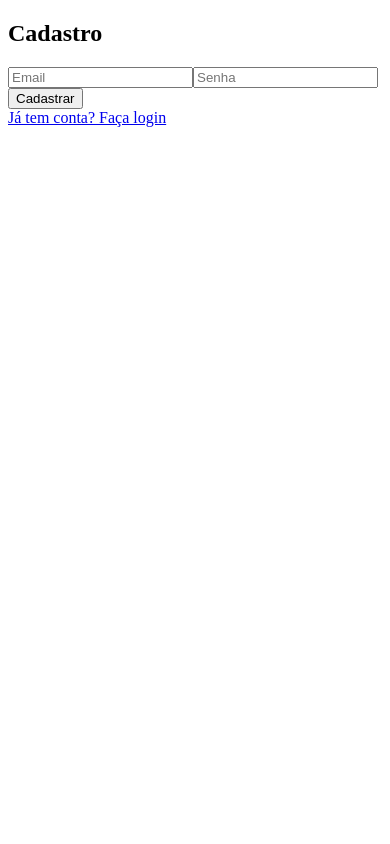
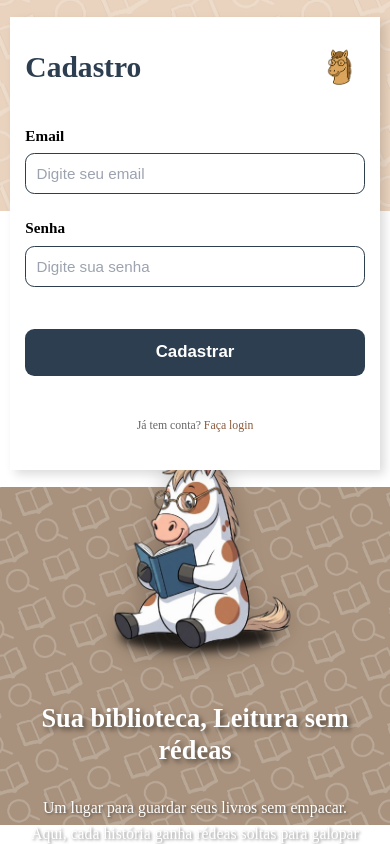
Before and after one commit to DanielRodri87/CRUD-Library, a Vue app in the folder client/: page /signup in a window 390 px wide. Built offline with nearby package versions, Linux system fonts and the light colour scheme.

Commit message:
feat: signup check

```diff
--- a/client/src/views/Signup.vue
+++ b/client/src/views/Signup.vue
@@ -1,14 +1,73 @@
 <template>
-  <div>
-    <h2>Cadastro</h2>
-    <form @submit.prevent="signup">
-      <input v-model="email" type="email" placeholder="Email" required />
-      <input v-model="password" type="password" placeholder="Senha" required />
-      <button type="submit">Cadastrar</button>
-    </form>
-    <p v-if="message">{{ message }}</p>
-    <router-link to="/">Já tem conta? Faça login</router-link>
+<div class="tudo">
+    <div class="login-container">
+    <!-- Barra superior esquerda -->
+    <div class="top-bar"></div>
+
+    <!-- Container principal -->
+    <div class="main-content">
+      <!-- Card de Cadastro -->
+      <div class="login-card">
+        <!-- Header com logo -->
+        <div class="login-header">
+          <h1 class="login-title">Cadastro</h1>
+          <img src="/src/assets/images/login/logo.png" alt="Logo" class="logo" />
+        </div>
+
+        <!-- Formulário -->
+        <form @submit.prevent="signup" class="login-form">
+          <div class="form-group">
+            <label for="email" class="form-label">Email</label>
+            <input
+              id="email"
+              v-model="email"
+              type="email"
+              placeholder="Digite seu email"
+              class="form-input"
+              required
+            />
+          </div>
+
+          <div class="form-group">
+            <label for="password" class="form-label">Senha</label>
+            <input
+              id="password"
+              v-model="password"
+              type="password"
+              placeholder="Digite sua senha"
+              class="form-input"
+              required
+            />
+          </div>
+
+          <button type="submit" class="login-button">Cadastrar</button>
+        </form>
+
+        <!-- Mensagem de erro/sucesso -->
+        <p v-if="message" class="message">{{ message }}</p>
+
+        <!-- Link para login -->
+        <p class="signup-link">
+          Já tem conta?
+          <router-link to="/" class="link">Faça login</router-link>
+        </p>
+      </div>
+
+      <!-- Seção lateral direita -->
+      <div class="sidebar">
+        <div class="sidebar-content">
+          <img src="/src/assets/images/login/quanan.png" alt="Mascote" class="mascot" />
+          <h2 class="sidebar-title">Sua biblioteca, Leitura sem rédeas</h2>
+          <p class="sidebar-subtitle">
+            Um lugar para guardar seus livros sem empacar.<br>
+            Aqui, cada história ganha rédeas soltas para galopar no estábulo do conhecimento.
+          </p>
+        </div>
+      </div>
+    </div>
   </div>
+</div>
+
 </template>
 
 <script setup>
@@ -33,3 +92,417 @@ const signup = async () => {
   }
 };
 </script>
+
+<style scoped>
+/* Remove qualquer scrollbar visível */
+::-webkit-scrollbar {
+  display: none;
+}
+
+.tudo {
+  margin: 0;
+  padding: 0;
+  position: fixed;
+  top: 0;
+  left: 0;
+  width: 100%;
+  height: 100vh;
+  z-index: 999999999999;
+  overflow: hidden;
+  background: white;
+}
+
+.login-container {
+  width: 100%;
+  height: 100vh;
+  position: relative;
+  background: white;
+  overflow: hidden;
+}
+
+.top-bar {
+  position: absolute;
+  top: 0;
+  left: 0;
+  width: 33%; /* Aproximadamente 440px em tela de 1366px */
+  height: 55vh; /* 550px em tela de 1000px */
+  background: url('/src/assets/images/login/barralateral.png') no-repeat;
+  background-size: cover;
+  z-index: 1;
+}
+
+.main-content {
+  display: flex;
+  width: 100%;
+  height: 100vh;
+  position: relative;
+  z-index: 2;
+}
+
+.login-card {
+  background: white;
+  padding: 6vh 4.5%; /* Padding aumentado */
+  box-shadow: 0.6vh 0.6vh 1.2vh rgba(0, 0, 0, 0.15);
+  width: 33%; /* Aproximadamente 440px */
+  min-height: 70vh; /* Aumentado de 55vh para 70vh */
+  position: absolute;
+  top: 10vh; /* Descido de 6.6vh para 10vh */
+  left: 7.2%; /* Aproximadamente 9.9rem */
+  z-index: 3;
+  box-sizing: border-box;
+  display: flex;
+  flex-direction: column;
+  justify-content: space-between;
+}
+
+.login-header {
+  display: flex;
+  align-items: center;
+  justify-content: space-between;
+  margin-bottom: 4vh; /* Aumentado de 2.2vh para 4vh */
+}
+
+.login-title {
+  font-size: 4.5vh; /* Aumentado de 3.3vh para 4.5vh */
+  font-weight: bold;
+  color: #2c3e50;
+  margin: 0;
+}
+
+.logo {
+  width: 12vh; /* Aumentado de 8.8vh para 12vh */
+  height: 12vh;
+  object-fit: contain;
+}
+
+.login-form {
+  margin-bottom: 3vh; /* Aumentado de 1.65vh para 3vh */
+  flex-grow: 1;
+  display: flex;
+  flex-direction: column;
+  justify-content: center;
+}
+
+.form-group {
+  margin-bottom: 3vh; /* Aumentado de 1.65vh para 3vh */
+}
+
+.form-label {
+  display: block;
+  margin-bottom: 1vh; /* Aumentado de 0.55vh para 1vh */
+  color: #000000; /* Mudado de #555 para preto escuro */
+  font-weight: 700; /* Mudado de 500 para 700 (negrito) */
+  font-size: 1.8vh; /* Aumentado de 1.045vh para 1.8vh */
+}
+
+.form-input {
+  width: 100%;
+  padding: 2.5vh 3%; /* Aumentado de 1.375vh para 2.5vh */
+  border: 0.2vh solid #2c3e50;
+  border-radius: 1.1vh;
+  font-size: 2vh; /* Aumentado de 1.21vh para 2vh */
+  transition: border-color 0.3s ease, box-shadow 0.3s ease;
+  box-sizing: border-box;
+}
+
+.form-input:focus {
+  outline: none;
+  border-color: #8B5A3C;
+  box-shadow: 0 0 0.66vh rgba(139, 90, 60, 0.4);
+}
+
+.form-input::placeholder {
+  color: #9ca3af;
+}
+
+.login-button {
+  width: 100%;
+  background: #2c3e50;
+  color: white;
+  border: none;
+  padding: 2.5vh 0; /* Aumentado de 1.375vh para 2.5vh */
+  border-radius: 1.1vh;
+  font-size: 2.2vh; /* Aumentado de 1.32vh para 2.2vh */
+  font-weight: 600;
+  cursor: pointer;
+  transition: background-color 0.3s ease, transform 0.2s ease;
+  margin-top: 2vh; /* Adicionado margem superior */
+}
+
+.login-button:hover {
+  background: #34495e;
+  transform: translateY(-0.22vh);
+}
+
+.message {
+  text-align: center;
+  margin: 2vh 0; /* Aumentado de 1.1vh para 2vh */
+  padding: 1vh; /* Aumentado de 0.55vh para 1vh */
+  border-radius: 0.44vh;
+  background: #f8f9fa;
+  color: #6c757d;
+  font-size: 1.6vh; /* Aumentado de 1vh para 1.6vh */
+}
+
+.signup-link {
+  text-align: center;
+  color: #666;
+  font-size: 1.6vh; /* Aumentado de 0.99vh para 1.6vh */
+  margin-top: 2vh; /* Adicionado margem superior */
+}
+
+.link {
+  color: #8B5A3C;
+  text-decoration: none;
+  font-weight: 500;
+}
+
+.link:hover {
+  text-decoration: underline;
+}
+
+.sidebar {
+  position: absolute;
+  right: 0;
+  top: 0;
+  width: 48.3%; /* Aproximadamente 660px em tela de 1366px */
+  height: 100vh;
+  background: url('/src/assets/images/login/fundolateral.png') no-repeat;
+  background-size: cover;
+  background-position: center;
+  border-radius: 0;
+  display: flex;
+  align-items: center;
+  justify-content: center;
+  padding: 6.864vh 4.68%; /* Aumentado 30%: 5.28vh * 1.3 = 6.864vh, 3.6% * 1.3 = 4.68% */
+  box-shadow: none;
+  margin: 0;
+  box-sizing: border-box;
+}
+
+.sidebar-content {
+  text-align: center;
+  color: white;
+  display: flex;
+  flex-direction: column;
+  align-items: center;
+  justify-content: center;
+  width: 100%;
+}
+
+.mascot {
+  width: 51.48vh; /* Aumentado 30%: 39.6vh * 1.3 = 51.48vh */
+  height: auto;
+  margin-bottom: 3.432vh; /* Aumentado 30%: 2.64vh * 1.3 = 3.432vh */
+  filter: drop-shadow(0 0.6864vh 1.3728vh rgba(0, 0, 0, 0.2)); /* Aumentado 30% */
+  max-width: 90%; /* Aumentado para acomodar o tamanho maior */
+}
+
+.sidebar-title {
+  font-size: 4.29vh; /* Aumentado 30%: 3.3vh * 1.3 = 4.29vh */
+  font-weight: bold;
+  margin-bottom: 2.574vh; /* Aumentado 30%: 1.98vh * 1.3 = 2.574vh */
+  text-shadow: 0.3432vh 0.3432vh 0.6864vh rgba(0, 0, 0, 0.5); /* Aumentado 30% */
+  line-height: 1.2;
+}
+
+.sidebar-subtitle {
+  font-size: 2.2308vh; /* Aumentado 30%: 1.716vh * 1.3 = 2.2308vh */
+  line-height: 1.6;
+  text-shadow: 0.1716vh 0.1716vh 0.3432vh rgba(0, 0, 0, 0.5); /* Aumentado 30% */
+}
+
+/* Media Queries para Responsividade */
+@media (max-width: 1024px) {
+  .top-bar {
+    width: 35%;
+    height: 45vh;
+  }
+
+  .login-card {
+    width: 38%;
+    left: 5%;
+    padding: 4vh 3%;
+  }
+
+  .sidebar {
+    width: 55%;
+    padding: 6.24vh 4.68%; /* Aumentado 30%: 4.8vh * 1.3 = 6.24vh */
+  }
+
+  .login-title {
+    font-size: 3vh;
+  }
+
+  .logo {
+    width: 7vh;
+    height: 7vh;
+  }
+
+  .form-input {
+    font-size: 1.5vh;
+    padding: 1.2vh 3%;
+  }
+
+  .login-button {
+    font-size: 1.8vh;
+    padding: 1.5vh 0;
+  }
+
+  .sidebar-title {
+    font-size: 3.9vh; /* Aumentado 30%: 3vh * 1.3 = 3.9vh */
+  }
+
+  .sidebar-subtitle {
+    font-size: 2.028vh; /* Aumentado 30%: 1.56vh * 1.3 = 2.028vh */
+  }
+
+  .mascot {
+    width: 43.68vh; /* Aumentado 30%: 33.6vh * 1.3 = 43.68vh */
+  }
+}
+
+@media (max-width: 768px) {
+  .main-content {
+    flex-direction: column;
+  }
+
+  .top-bar {
+    width: 100%;
+    height: 25vh;
+  }
+
+  .login-card {
+    position: relative;
+    top: auto;
+    left: auto;
+    width: 90%;
+    margin: 2vh auto;
+    padding: 4vh 5%;
+    min-height: auto;
+  }
+
+  .sidebar {
+    position: relative;
+    width: 100%;
+    height: 45vh;
+    padding: 4.68vh 7.8%; /* Aumentado 30%: 3.6vh * 1.3 = 4.68vh, 6% * 1.3 = 7.8% */
+  }
+
+  .login-title {
+    font-size: 4vh;
+  }
+
+  .logo {
+    width: 8vh;
+    height: 8vh;
+  }
+
+  .form-input {
+    font-size: 2vh;
+    padding: 1.5vh 4%;
+  }
+
+  .login-button {
+    font-size: 2.2vh;
+    padding: 1.8vh 0;
+  }
+
+  .message {
+    font-size: 1.4vh;
+  }
+
+  .signup-link {
+    font-size: 1.4vh;
+  }
+
+  .mascot {
+    width: 31.2vh; /* Aumentado 30%: 24vh * 1.3 = 31.2vh */
+    margin-bottom: 2.34vh; /* Aumentado 30%: 1.8vh * 1.3 = 2.34vh */
+  }
+
+  .sidebar-title {
+    font-size: 3.432vh; /* Aumentado 30%: 2.64vh * 1.3 = 3.432vh */
+    margin-bottom: 1.56vh; /* Aumentado 30%: 1.2vh * 1.3 = 1.56vh */
+  }
+
+  .sidebar-subtitle {
+    font-size: 2.184vh; /* Aumentado 30%: 1.68vh * 1.3 = 2.184vh */
+  }
+}
+
+@media (max-width: 480px) {
+  .login-card {
+    width: 95%;
+    padding: 3vh 4%;
+  }
+
+  .login-title {
+    font-size: 3.5vh;
+  }
+
+  .logo {
+    width: 6vh;
+    height: 6vh;
+  }
+
+  .form-input {
+    font-size: 1.8vh;
+    padding: 1.3vh 3%;
+  }
+
+  .login-button {
+    font-size: 2vh;
+    padding: 1.6vh 0;
+  }
+
+  .sidebar {
+    height: 40vh;
+    padding: 4.68vh 7.8%; /* Aumentado 30% mantido do media query anterior */
+  }
+
+  .mascot {
+    width: 28.08vh; /* Aumentado 30%: 21.6vh * 1.3 = 28.08vh */
+  }
+
+  .sidebar-title {
+    font-size: 3.12vh; /* Aumentado 30%: 2.4vh * 1.3 = 3.12vh */
+  }
+
+  .sidebar-subtitle {
+    font-size: 1.872vh; /* Aumentado 30%: 1.44vh * 1.3 = 1.872vh */
+  }
+}
+
+/* Para telas muito grandes */
+@media (min-width: 1600px) {
+  .login-title {
+    font-size: 3.8vh;
+  }
+
+  .logo {
+    width: 10vh;
+    height: 10vh;
+  }
+
+  .form-input {
+    font-size: 1.4vh;
+  }
+
+  .login-button {
+    font-size: 1.6vh;
+  }
+
+  .sidebar-title {
+    font-size: 4.68vh; /* Aumentado 30%: 3.6vh * 1.3 = 4.68vh */
+  }
+
+  .sidebar-subtitle {
+    font-size: 2.496vh; /* Aumentado 30%: 1.92vh * 1.3 = 2.496vh */
+  }
+
+  .mascot {
+    width: 54.6vh; /* Aumentado 30%: 42vh * 1.3 = 54.6vh */
+  }
+}
+</style>
```
